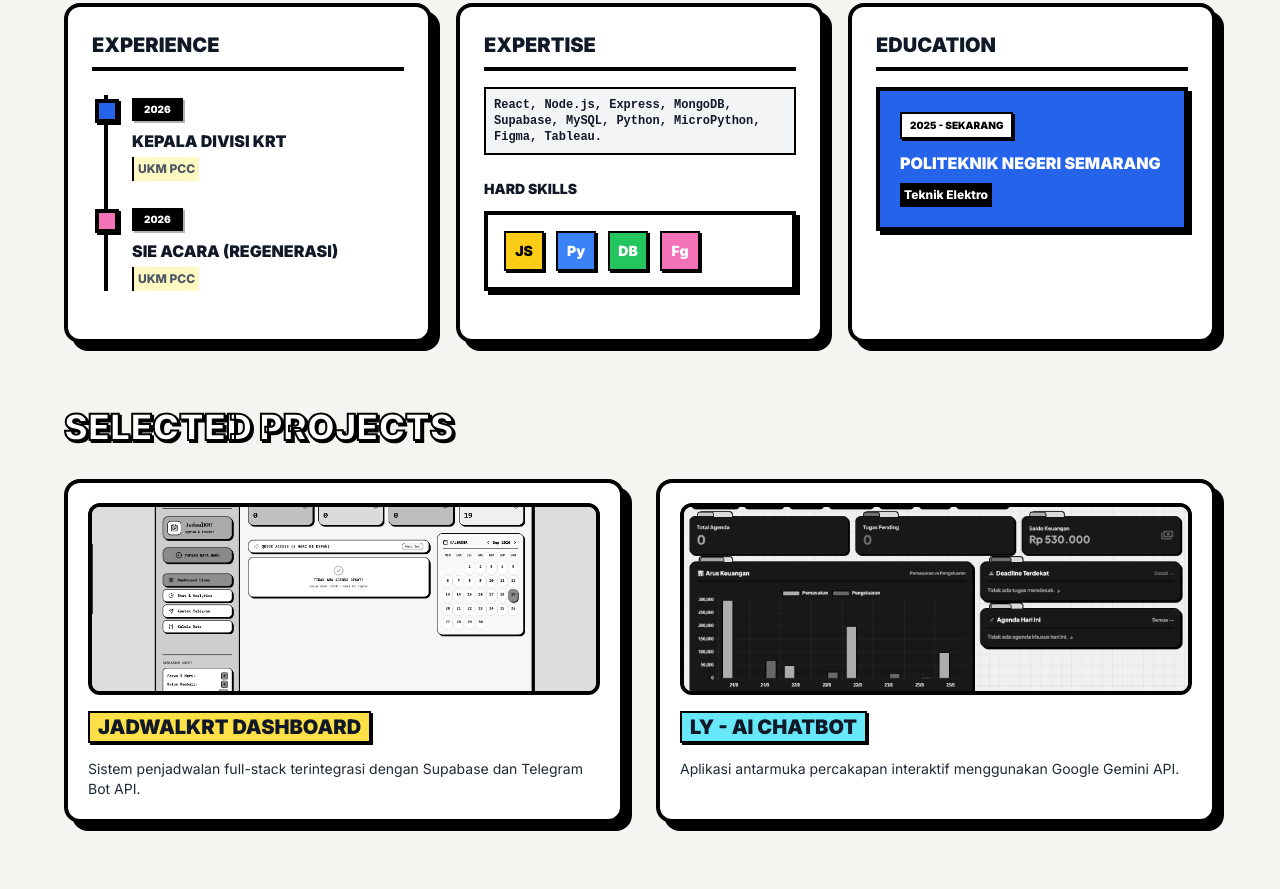
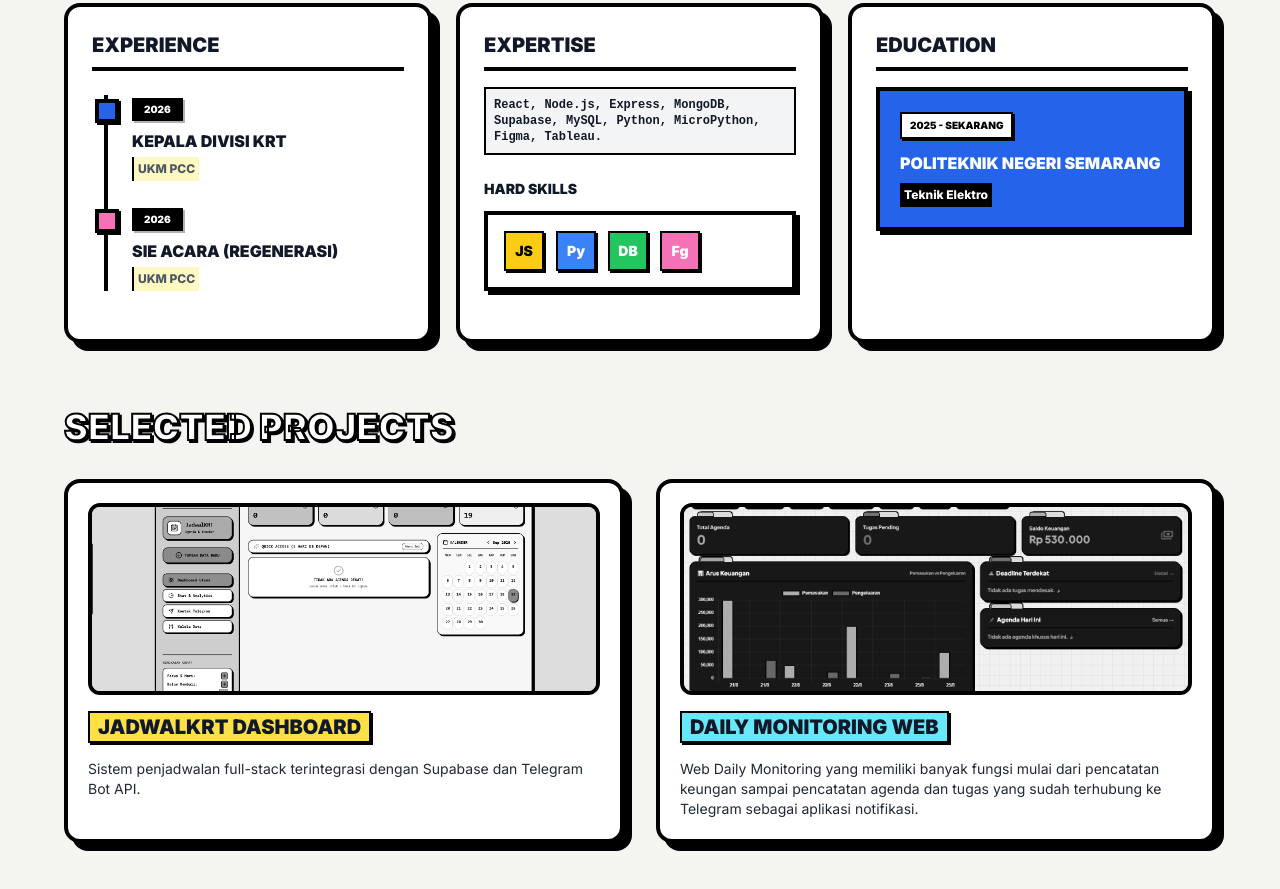
Before and after one commit to lianbelian/web_portofolio, a plain HTML site: page index.html in a window 1280 px wide. Shown: the part 1279-2168 px from the top of the page. Drawn offline with nearby package versions, Linux system fonts and the light colour scheme.

```diff
--- a/index.html
+++ b/index.html
@@ -270,8 +270,8 @@
           <div class="bg-gray-200 border-4 border-black rounded-xl h-48 mb-4 overflow-hidden relative shadow-inner">
              <img src="assets/project2.jpeg" alt="LY Chatbot" class="w-full h-full object-cover grayscale group-hover:grayscale-0 transition duration-300">
           </div>
-          <h4 class="font-black text-xl uppercase bg-cyan-300 dark-project-label-2 inline-block px-2 border-2 border-black shadow-[2px_2px_0px_rgba(0,0,0,1)] mb-2">LY - AI Chatbot</h4>
-          <p class="text-sm font-medium text-gray-800 mt-2">Aplikasi antarmuka percakapan interaktif menggunakan Google Gemini API.</p>
+          <h4 class="font-black text-xl uppercase bg-cyan-300 dark-project-label-2 inline-block px-2 border-2 border-black shadow-[2px_2px_0px_rgba(0,0,0,1)] mb-2">Daily Monitoring Web</h4>
+          <p class="text-sm font-medium text-gray-800 mt-2">Web Daily Monitoring yang memiliki banyak fungsi mulai dari pencatatan keungan sampai pencatatan agenda dan tugas yang sudah terhubung ke Telegram sebagai aplikasi notifikasi.</p>
         </div>
 
       </div>
```
